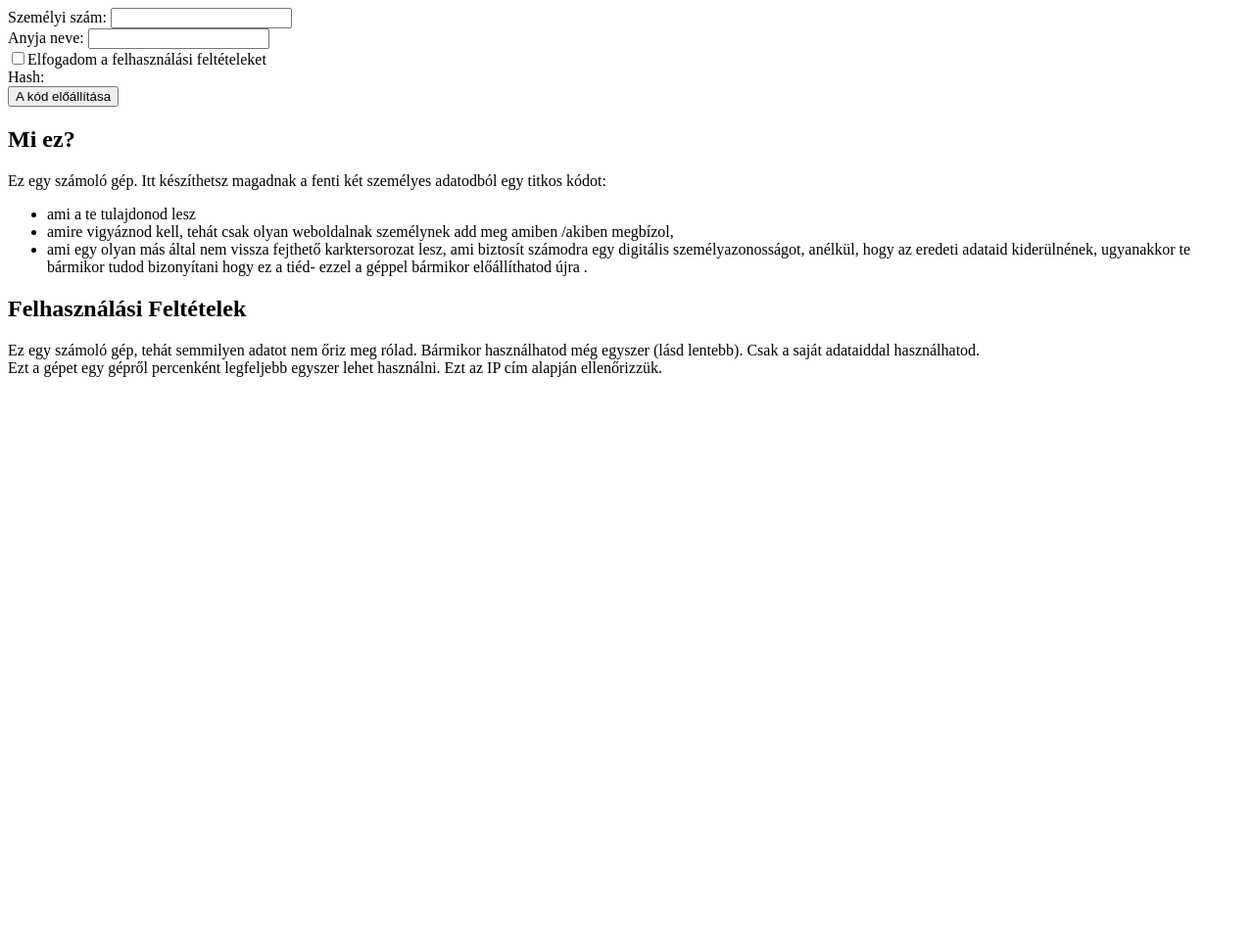
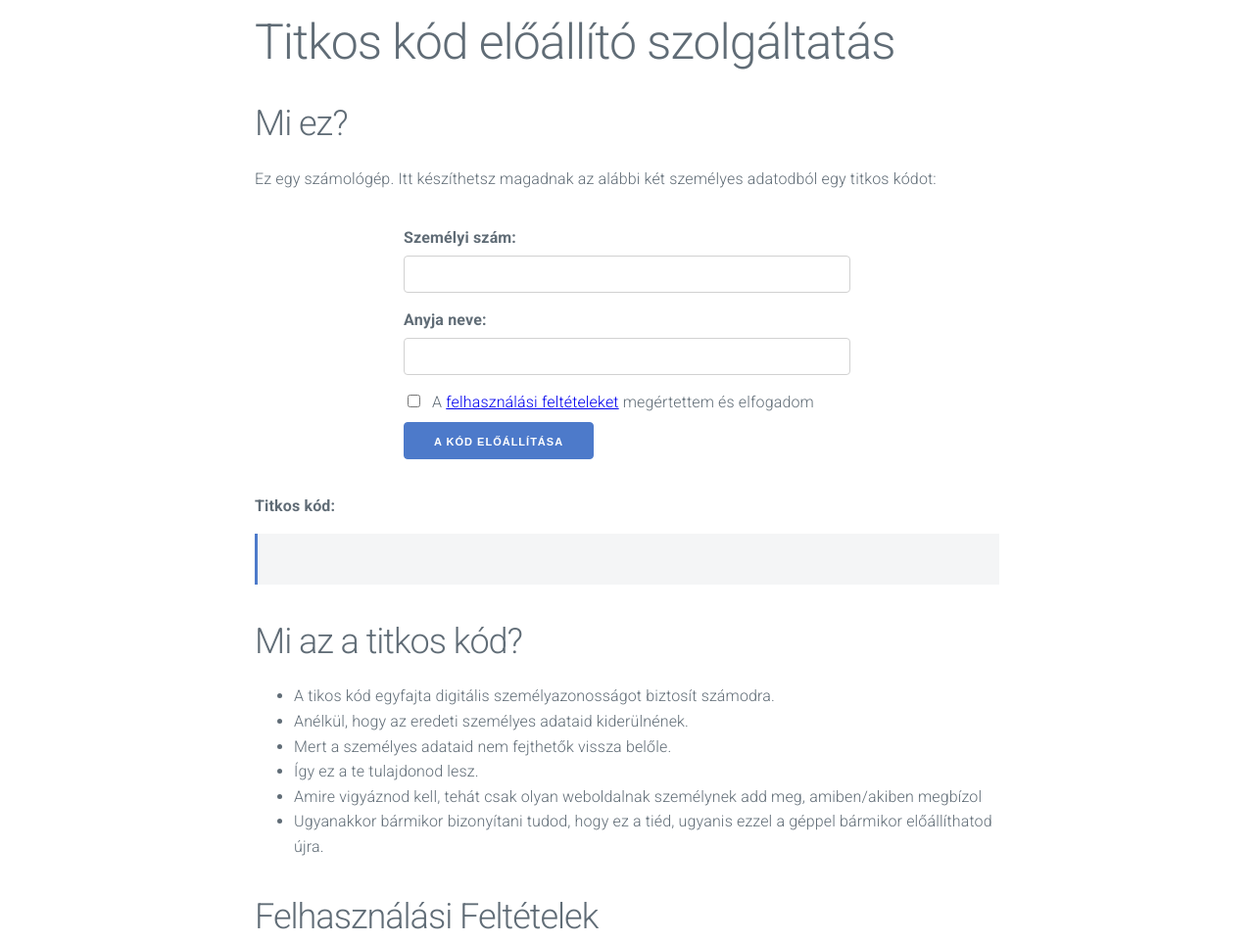
Before and after one commit to edemo/PDAnchor, a plain HTML site: page index.html in a window 1280 px wide. Shown: the top 962 px of the page at 98% size. Before the commit the page ends 800 px from the top, so only its background shows below. Drawn offline with Linux system fonts and the light colour scheme.

Commit message:
design for index page

```diff
--- a/index.html
+++ b/index.html
@@ -1,8 +1,10 @@
 <!DOCTYPE html>
 <html>
 	<head>
-<meta charset="UTF-8" />
+		<meta http-equiv="content-type" content="text/html; charset=UTF-8">
+		<meta charset="UTF-8">
 		<title>TITKOS KÓD GÉP</title>
+		<link rel="stylesheet" href="https://fonts.googleapis.com/css?family=Roboto:300,300italic,700,700italic">
 		<script>
 function sendId(theId, theName) {
 
@@ -39,39 +41,200 @@ function getHash() {
 
 }
 		</script>
+		<style>
+*, *:after, *:before {
+    box-sizing: inherit;
+}
+html {
+    box-sizing: border-box;
+    font-size: 62.5%;
+}
+body {
+    color: #606c76;
+    font-family: "Roboto","Helvetica Neue","Helvetica","Arial",sans-serif;
+    font-size: 1.6em;
+    font-weight: 300;
+    letter-spacing: .01em;
+    line-height: 1.6;
+}
+pre, xmp, plaintext, listing {
+    display: block;
+    font-family: monospace;
+    white-space: pre;
+    margin: 1em 0px 1em;
+}
+pre {
+    background: #f4f5f6;
+    border-left: .3rem solid #4D7ACA;
+    font-family: "Menlo","Consolas","Bitstream Vera Sans Mono","DejaVu Sans Mono","Monaco",monospace;
+}
+pre, blockquote, dl, figure, table, p, ul, ol, form {
+    margin-bottom: 2.5rem;
+}
+pre, blockquote, dl, figure, table, p, ul, ol, form {
+    margin-bottom: 2.5rem;
+}
+input, textarea, select, fieldset {
+    margin-bottom: 1.5rem;
+}
+fieldset {
+    border-width: 0;
+    padding: 0;
+}
+label, legend {
+    font-size: 1.6rem;
+    font-weight: 700;
+    display: block;
+    margin-bottom: .5rem;
+}
+input[type='email'], input[type='number'], input[type='password'], input[type='search'], input[type='tel'], input[type='text'], input[type='url'], textarea, select {
+    -webkit-appearance: none;
+    -moz-appearance: none;
+    appearance: none;
+    background-color: transparent;
+    border: .1rem solid #d1d1d1;
+    border-radius: .4rem;
+    box-shadow: none;
+    height: 3.8rem;
+    padding: .6rem 1rem;
+    width: 100%;
+}
+.button, button, input[type='button'], input[type='reset'], input[type='submit'] {
+    background-color: #4D7ACA;
+    border: .1rem solid #4D7ACA;
+    border-radius: .4rem;
+    color: #fff;
+    cursor: pointer;
+    display: inline-block;
+    font-size: 1.1rem;
+    font-weight: 700;
+    height: 3.8rem;
+    letter-spacing: .1rem;
+    line-height: 3.8rem;
+    padding: 0 3rem;
+    text-align: center;
+    text-decoration: none;
+    text-transform: uppercase;
+    white-space: nowrap;
+}
+.button:hover, button:hover, input[type='button']:hover, input[type='reset']:hover, input[type='submit']:hover {
+    background-color: #606c76;
+    border-color: #606c76;
+    color: #fff;
+    outline: 0;
+}
+.button:active, button:active, input[type='button']:active, input[type='reset']:active, input[type='submit']:active {
+    background-color: #707c76;
+    border-color: #606c76;
+    color: #fff;
+    outline: 0;
+	padding-top:1px
+}
+.wrapper {
+	position: relative;
+	display: block;
+	width: 100%;
+	overflow: hidden;
+}
+.container {
+    margin: 0 auto;
+    max-width: 112rem;
+    padding: 0 2rem;
+    position: relative;
+    width: 100%;
+	padding-top: 0.5rem;
+	padding-bottom: 0.5rem;
+	margin-bottom: 0;
+	max-width: 80.0rem;
+}
+.form {
+	max-width: 50.0rem;
+}
+
+h1, h2, h3, h4, h5, h6 {
+    font-weight: 300;
+    margin-bottom: 2rem;
+    margin-top: 0;
+}
+h1 {
+    font-size: 4rem;
+    letter-spacing: -0.1rem;
+    line-height: 1.2;
+}
+h3 {
+    font-size: 3rem;
+    letter-spacing: -0.1rem;
+    line-height: 1.3;
+}
+p {
+    margin-top: 0;
+}
+.label-inline {
+    font-weight: normal;
+    display: inline-block;
+    margin-left: .5rem;
+}
+@media (min-width: 40rem){
+h1 {
+    font-size: 5rem;
+}
+h3 {
+    font-size: 3.6rem;
+}}
+		</style>
 	</head>
 	<body>
-
+		<main class="wrapper">
+			<section class="container">
+				<h1 class="title">Titkos kód előállító szolgáltatás</h1>
+			</section>
+			<section class="container">
+				<h3>Mi ez?</h2>
+				<p>Ez egy számológép. Itt készíthetsz magadnak az alábbi két személyes adatodból egy titkos kódot:</p>
+			</section>
+			<section class="container form">
 				<form>
-Személyi szám: <input id="input" type=text"></input><br/>
-Anyja neve: <input id="mothername" type=text"></input><br/>
-<input id="accept" type="checkbox" name="accept" value="accept">Elfogadom a felhasználási feltételeket<br/>
+					<fieldset>
+						<label for="input">Személyi szám:</label>
+						<input type="text" placeholder="" id="input">
+						<label for="mothername">Anyja neve:</label>
+						<input type="text" placeholder="" id="mothername">
+							<div class="example-send-yourself-copy">
+								<input type="checkbox" id="accept" name="accept" value="accept">
+								<label class="label-inline" for="confirmField">A <a href="#feltetelek">felhasználási feltételeket</a> megértettem és elfogadom</label>
+							</div>
+						<button type="button" onclick="getHash()">A kód előállítása</button>
+					</fieldset>
 				</form>
-Hash:<div id="output"></div>
-<button type="button" onclick="getHash()">A kód előállítása</button>
-
-
-
-
-<h2>Mi ez?</h2>
-Ez egy számoló gép. Itt készíthetsz magadnak  a fenti két személyes adatodból egy titkos kódot:
+			</section>
+			<section class="container">
+				<label for="output">Titkos kód:</label>
+				<pre>
+					<code id="output"></code>
+					</pre>
+				</section>
+			<section class="container">
+				<h3>Mi az a titkos kód?</h3>
 				<ul>
-<li>ami a te tulajdonod lesz</li>
-<li>amire vigyáznod kell, tehát csak olyan weboldalnak személynek add meg amiben /akiben megbízol,</li>
-<li>ami egy olyan más által  nem vissza fejthető karktersorozat lesz, ami biztosít számodra egy
-digitális személyazonosságot, anélkül, hogy az eredeti adataid kiderülnének,
-ugyanakkor te bármikor tudod bizonyítani hogy ez a tiéd- ezzel a géppel bármikor előállíthatod újra .</li>
+					<li>A tikos kód egyfajta digitális személyazonosságot biztosít számodra.</li>
+					<li>Anélkül, hogy az eredeti személyes adataid kiderülnének.</li>
+					<li>Mert a személyes adataid nem fejthetők vissza belőle.</li>
+					<li>Így ez a te tulajdonod lesz.</li>
+					<li>Amire vigyáznod kell, tehát csak olyan weboldalnak személynek add meg, amiben/akiben megbízol</li>
+					<li>Ugyanakkor bármikor bizonyítani tudod, hogy ez a tiéd, ugyanis ezzel a géppel bármikor előállíthatod újra.</li>
 				</ul>
-
-<h2>Felhasználási Feltételek</h2>
-
-Ez egy számoló gép, tehát semmilyen adatot nem őriz meg rólad.
-
-Bármikor használhatod még egyszer (lásd lentebb).
-
-Csak a saját adataiddal használhatod. <br>
-
-Ezt a gépet egy gépről percenként legfeljebb egyszer lehet használni. Ezt az IP cím alapján ellenőrizzük.
-
+			</section>
+			<a name="feltetelek"></a>
+			<section class="container" >
+				<h3>Felhasználási Feltételek</h2>
+				<ul>
+					<li>Ez egy számológép, tehát semmilyen adatot nem őriz meg rólad. Erről magad is meggyőződhetsz, mert a gép kódja nyilvános, szabadon hozzáférhető <a href="https://github.com/edemo/PDAnchor">itt</a>, a futtató gépen lévő file-okat pedig <a href="/filesystem">itt</a> nézheted meg.</li>
+					<li>Bármikor használhatod még egyszer az alábbi megkötéssel:</br>
+					A szolgáltatás egy eszközről (számítógépről, okostelefonról, tabletről) percenként legfeljebb csak egyszer elérhető.
+					Ezt az IP cím alapján ellenőrizzük.</li>
+					<li>Csak a saját adataiddal előállított kód a tiéd, ezért csak a saját adataiddal használd!</li>
+				</ul>
+			</section>
+		</main>
 	</body>
 </html>
```
Lines whose indentation alone changed are shown as unchanged.
